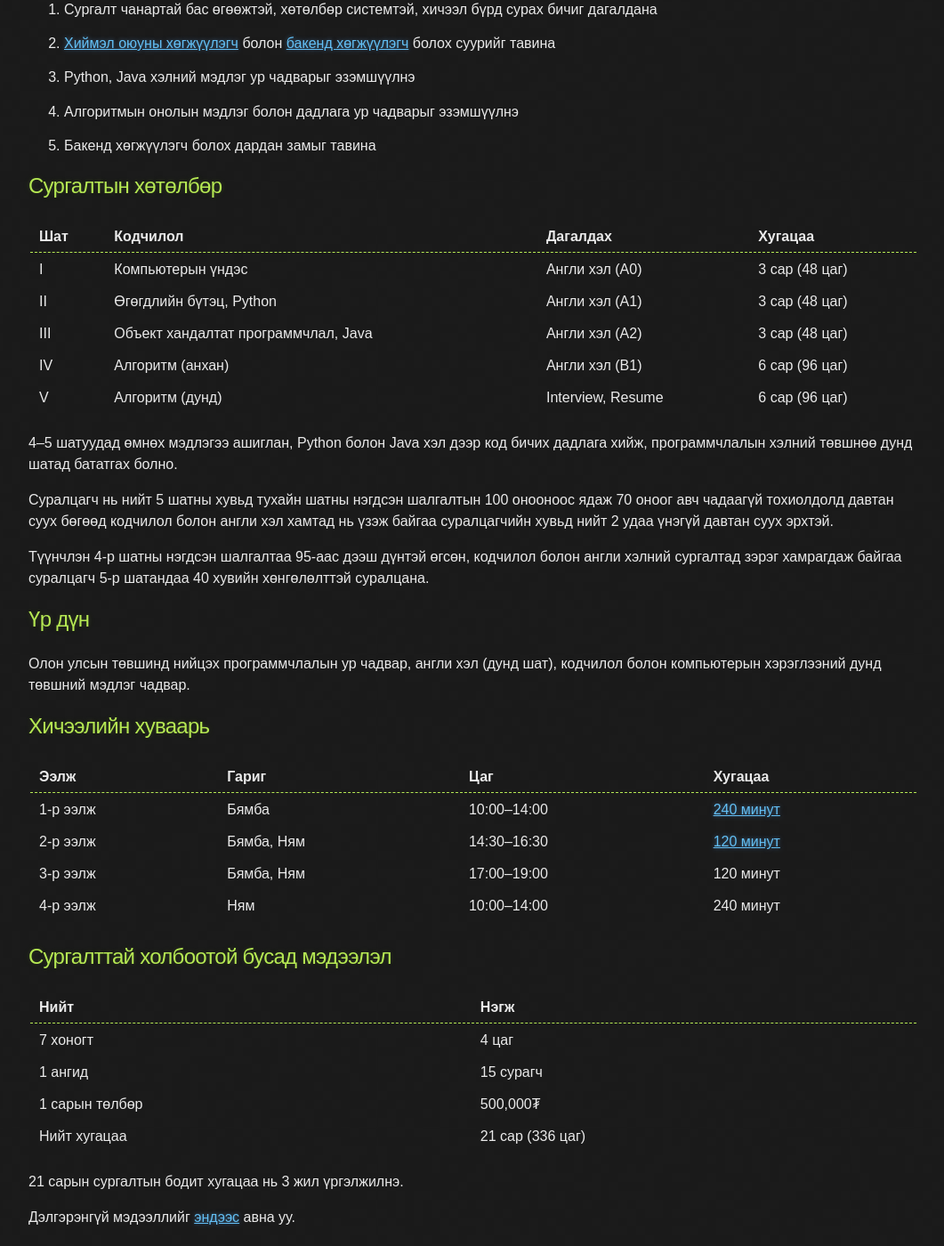
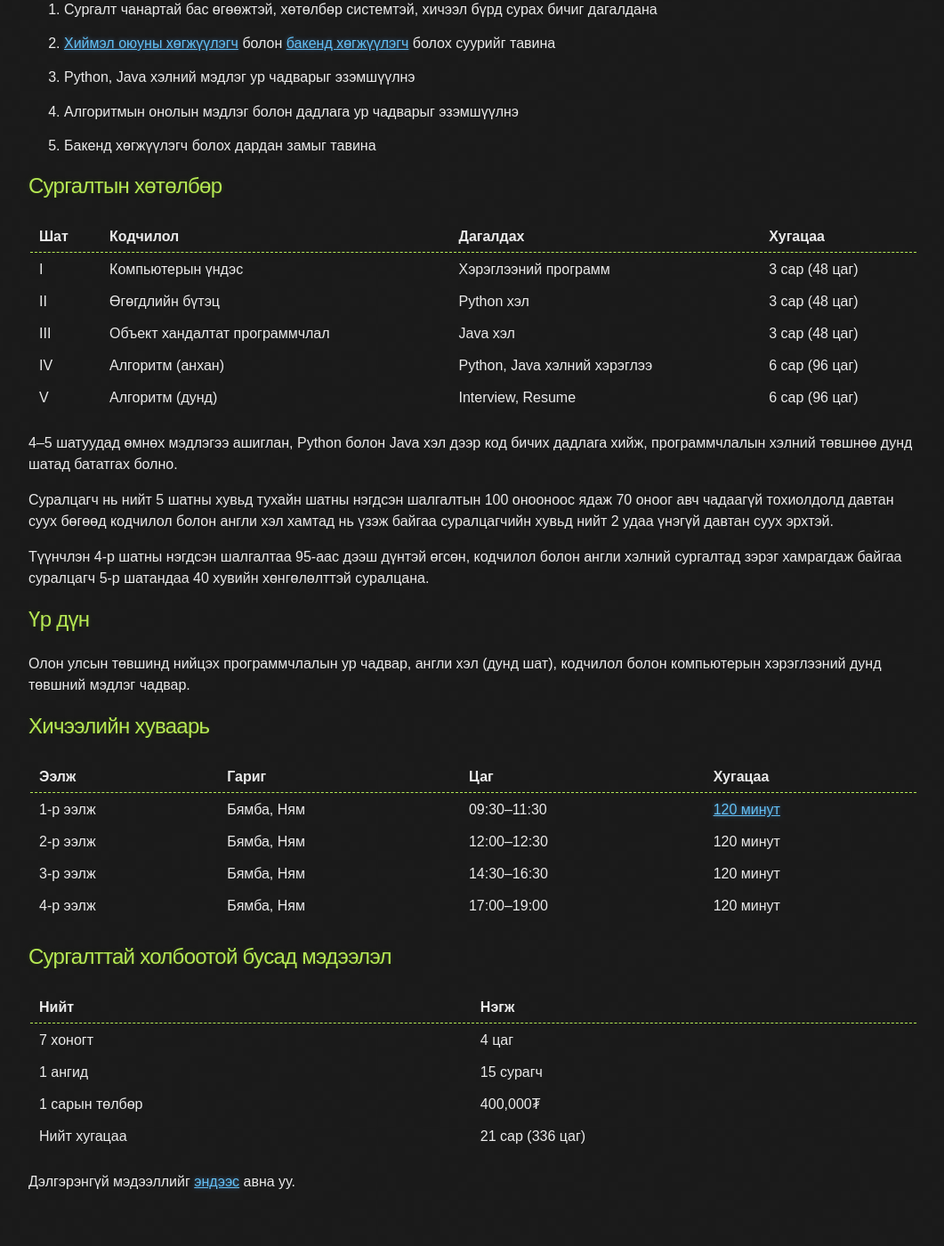
Before and after one commit to ganaatulgaa/corecode, a Jekyll site: the page built from index.md, in a window 1280 px wide and 1400 px high, scrolled down 329 px. Shown: the whole window at 89% size, without its empty margins (108-1169 px from the left). Built offline with Jekyll 4.4.1, drawn with Linux system fonts in a browser that asks for light colours; after the commit the page ends 1689 px from its top, so only the background shows below that.

Commit message:
Update index.md

```diff
--- a/index.md
+++ b/index.md
@@ -18,15 +18,15 @@ layout: default
 
 ## Сургалтын хөтөлбөр
 
-|-----+-------------------------------------+------------------------+----------------|
-| Шат | Кодчилол                            | Дагалдах               | Хугацаа        |
-|-----+-------------------------------------+------------------------+----------------|
-| I   | Компьютерын үндэс                   | Англи хэл (A0)         | 3 сар (48 цаг) |
-| II  | Өгөгдлийн бүтэц, Python             | Англи хэл (A1)         | 3 сар (48 цаг) |
-| III | Объект хандалтат программчлал, Java | Англи хэл (A2)         | 3 сар (48 цаг) |
-| IV  | Алгоритм (анхан)                    | Англи хэл (B1)         | 6 сар (96 цаг) |
-| V   | Алгоритм (дунд)                     | Interview, Resume      | 6 сар (96 цаг) |
-|-----+-------------------------------------+------------------------+----------------|
+|-----+-------------------------------+------------------------------+----------------|
+| Шат | Кодчилол                      | Дагалдах                     | Хугацаа        |
+|-----+-------------------------------+------------------------------+----------------|
+| I   | Компьютерын үндэс             | Хэрэглээний программ         | 3 сар (48 цаг) |
+| II  | Өгөгдлийн бүтэц               | Python хэл                   | 3 сар (48 цаг) |
+| III | Объект хандалтат программчлал | Java хэл                     | 3 сар (48 цаг) |
+| IV  | Алгоритм (анхан)              | Python, Java хэлний хэрэглээ | 6 сар (96 цаг) |
+| V   | Алгоритм (дунд)               | Interview, Resume            | 6 сар (96 цаг) |
+|-----+-------------------------------+------------------------------+----------------|
 
 4--5 шатуудад өмнөх мэдлэгээ ашиглан, Python болон Java хэл дээр код бичих дадлага хийж, программчлалын хэлний төвшнөө дунд шатад бататгах болно.
 
@@ -40,14 +40,14 @@ layout: default
 
 ## Хичээлийн хуваарь
 
-|----------+------------+--------------+-----------|
-| Ээлж     | Гариг      |          Цаг | Хугацаа   |
-|----------+------------+--------------+-----------|
-| 1-р ээлж | Бямба      | 10:00--14:00 | [240 минут](/faq#240) |
-| 2-р ээлж | Бямба, Ням | 14:30--16:30 | [120 минут](/faq#120) |
-| 3-р ээлж | Бямба, Ням | 17:00--19:00 | 120 минут |
-| 4-р ээлж | Ням        | 10:00--14:00 | 240 минут |
-|----------+------------+--------------+-----------|
+|----------+------------+--------------+-----------------------|
+| Ээлж     | Гариг      |          Цаг | Хугацаа               |
+|----------+------------+--------------+-----------------------|
+| 1-р ээлж | Бямба, Ням | 09:30--11:30 | [120 минут](/faq#120) |
+| 2-р ээлж | Бямба, Ням | 12:00--12:30 | 120 минут             |
+| 3-р ээлж | Бямба, Ням | 14:30--16:30 | 120 минут             |
+| 4-р ээлж | Бямба, Ням | 17:00--19:00 | 120 минут             |
+|----------+------------+--------------+-----------------------|
 
 ## Сургалттай холбоотой бусад мэдээлэл
 
@@ -56,10 +56,8 @@ layout: default
 |----------------+------------------|
 | 7 хоногт       | 4 цаг            |
 | 1 ангид        | 15 сурагч        |
-| 1 сарын төлбөр | 500,000₮         |
+| 1 сарын төлбөр | 400,000₮         |
 | Нийт хугацаа   | 21 сар (336 цаг) |
 |----------------+------------------|
 
-21 сарын сургалтын бодит хугацаа нь 3 жил үргэлжилнэ.
-
 Дэлгэрэнгүй мэдээллийг [эндээс](./faq) авна уу.
```
